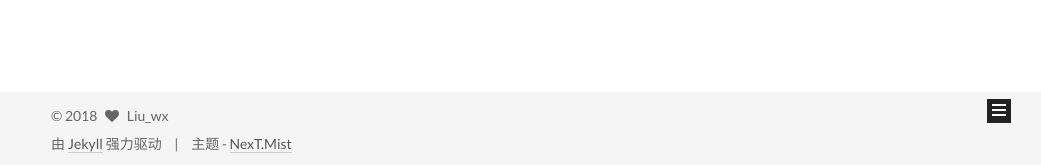
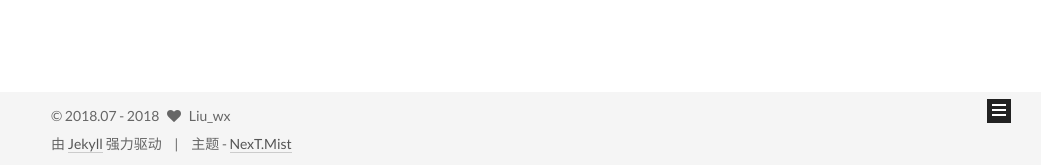
Before and after one commit to X-Wilson/X-Wilson.github.io, a Jekyll site: the page built from index.html, in a window 1280 px wide. Shown: the part 732-897 px from the top of the page, without its empty margins (239-1280 px from the left). Built offline with Jekyll 4.4.1, drawn with Linux system fonts in a browser that asks for light colours; the list of posts is cut into pages by our own code.

Commit message:
Update _config.yml

```diff
--- a/_config.yml
+++ b/_config.yml
@@ -84,10 +84,10 @@ keywords: "Jekyll, NexT"
 # Set rss to false to disable feed link.
 # Leave rss as empty to use site's feed link.
 # Set rss to specific value if you have burned your feed already.
-rss:
+rss: false
 
 # Specify the date when the site was setup
-#since: 2015
+since: 2018.07
 
 # icon between year and author @Footer
 authoricon: heart
@@ -213,8 +213,8 @@ font:
 # Social Links
 # Key is the link label showing to end users.
 # Value is the target link (E.g. GitHub: https://github.com/iissnan)
-#social:
-  #LinkLabel: Link
+social:
+  Github: https://github.com/Kaka2y
 
 
 # Social Links Icons
```
